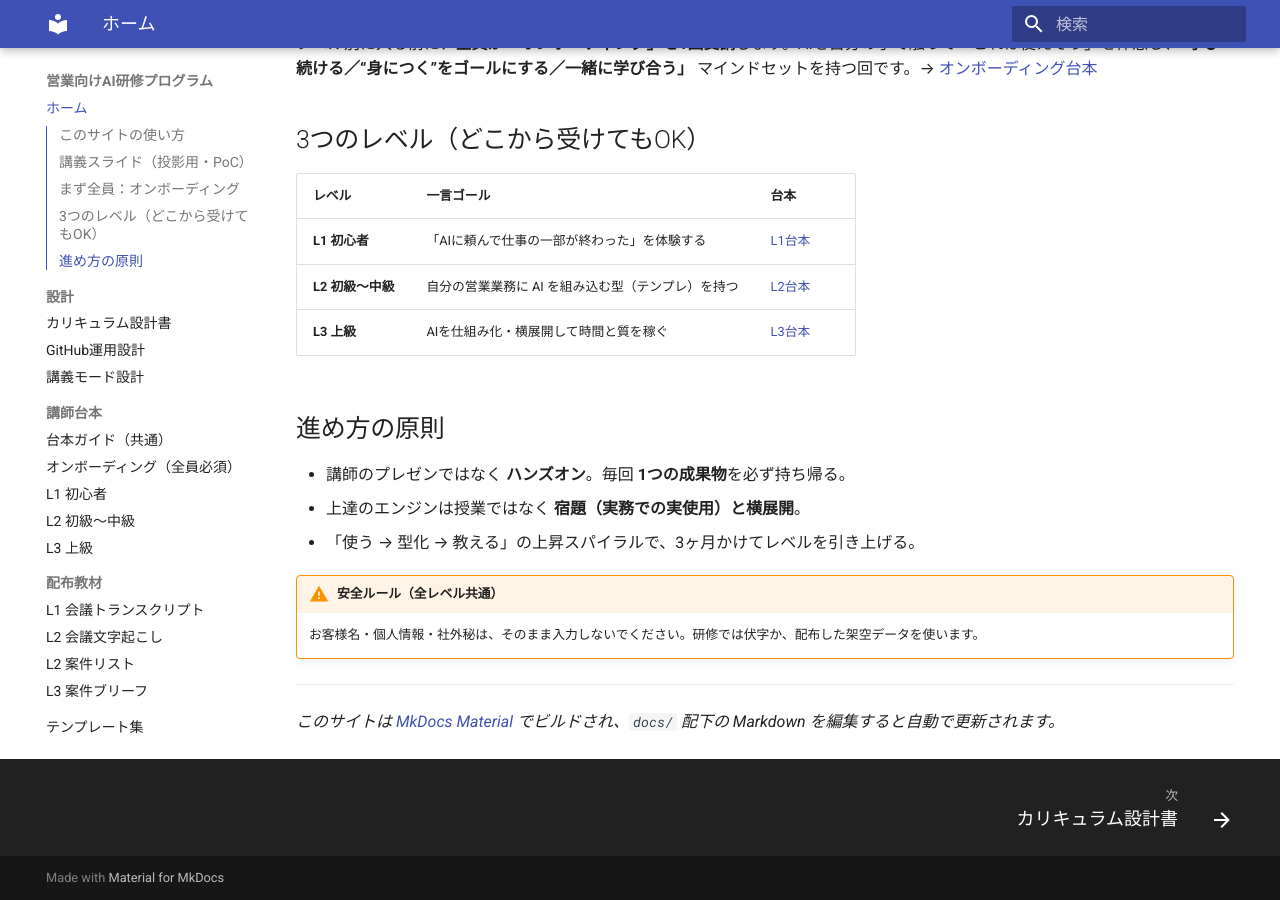
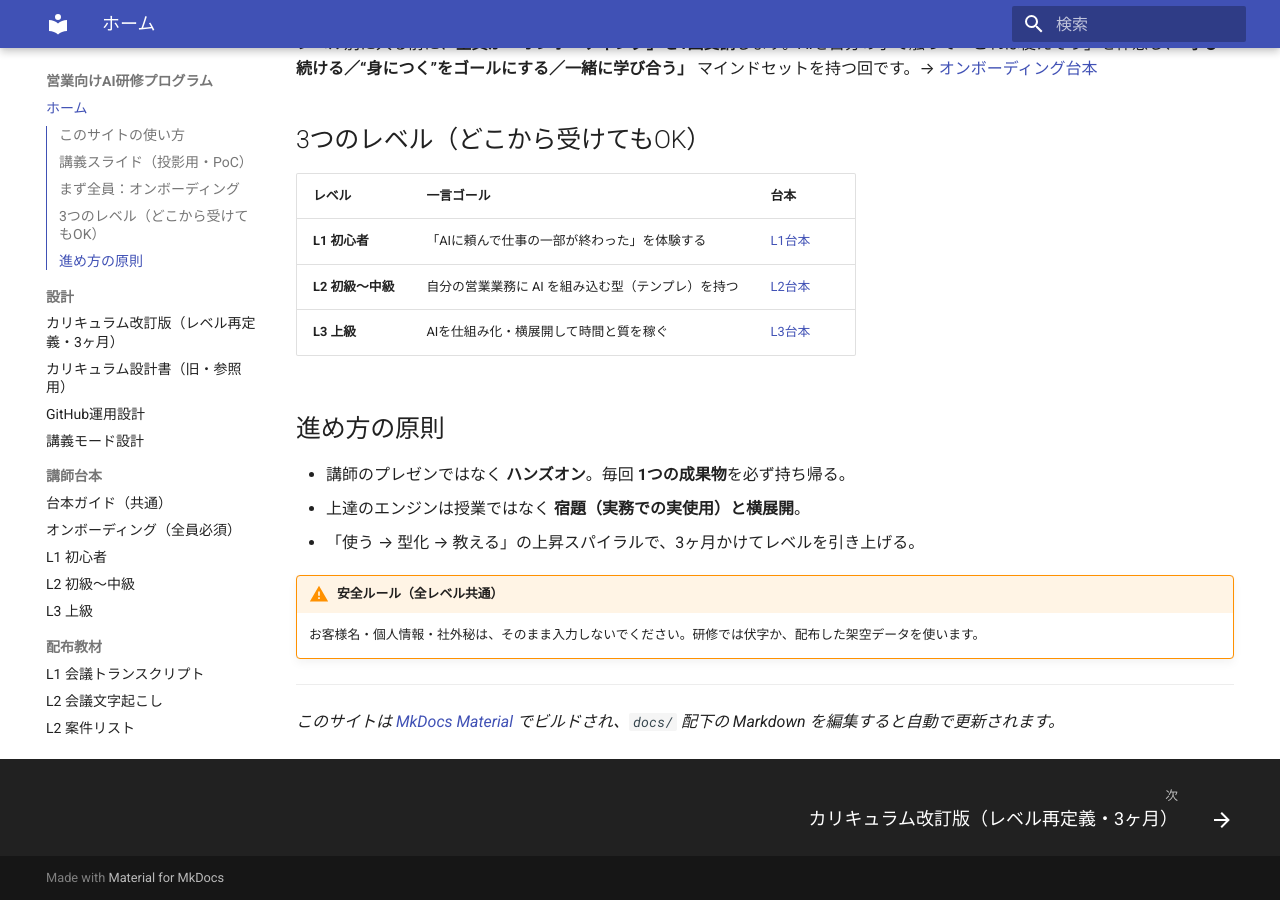
Before and after one commit to horiken1977/ai-education, an MkDocs documentation site: the page built from docs/index.md, in a window 1280 px wide and 900 px high, scrolled down 617 px. Built offline with MkDocs 1.6.1 and Material for MkDocs 9.7.7, drawn with Linux system fonts in a browser that asks for light colours; part of the change alters nothing that is shown.

Commit message:
feat: カリキュラム改訂版（レベル再定義＋営業フロー軸の3ヶ月プラン）を追加
- 旧L1→オンボーディング吸収。新LV1=チャットAI使い倒し/LV2=Bobでデモ/
  LV3=ICA・Copilot・Bob使い分け/エクストラ=AIアプリ
- 背骨を「営業業務→AIへの渡し方フロー」に統一
- 12週ざっくり設計＋ゴール分布（LV2 1割/LV3 7割/エクストラ 2割）
- 旧curriculum.md冒頭に改訂版への案内を追加

Co-Authored-By: Claude Opus 4.8 <noreply@anthropic.com>

````diff
--- /dev/null
+++ b/docs/design/curriculum-v2.md
@@ -0,0 +1,117 @@
+# カリキュラム改訂版（レベル再定義 ＋ 3ヶ月プラン）
+
+> 営業職向け ／ 完全リモート・ハンズオン ／ 1セッション60分・週1回・3ヶ月
+> ツール：IBM Consulting Advantage（ICA）／ Microsoft Copilot ／ IBM Bob
+> **背骨を「ツール別」から「営業の業務フロー → AIへの渡し方」に組み替え、各レベルの期待値を引き上げた版。**
+
+---
+
+## 0. 何を変えたか（要点）
+- **旧L1（会議録画→議事録）は「オンボーディング」に吸収**。全員の入口に統一。
+- レベルを一段引き上げて再定義：
+  - **LV1**：チャットAI（ICA / Copilot）を**使い倒せる**
+  - **LV2**：**IBM Bob でデモを作り、お客様に見せられる**
+  - **LV3**：業務に応じて **ICA / Copilot / Bob を使い分けられる**
+  - **エクストラ（希望者のみ）**：**Bob で簡単なAIアプリを作れる**
+- カリキュラムの軸を **「営業の業務を、どんな流れでAIに渡すか」** に統一（§2）。
+- 3ヶ月後のゴール分布：**LV2 1割／LV3 7割／エクストラ 2割（2〜3人）**。
+
+> ※「IBM Bob」は、デモ制作・簡単なAIアプリ制作ができるツールとして記述。具体的な操作手順は台本作成時に確認する。
+
+---
+
+## 1. 新レベル定義と卒業条件
+
+| レベル | 一言ゴール | 営業フロー上の担当 | 卒業条件（できること） |
+|---|---|---|---|
+| **オンボーディング**（全員必須・旧L1吸収） | AIに「仕事の素材」を渡す型とマインドセット | ②記録する | 会議を録画→Copilotで議事録・報告・次アクションを自力で作れる |
+| **LV1：チャットAI使い倒し** | 日常業務の大半をチャットAIに渡せる | ①調べる ③書く | リサーチ・要約・メール・下書き・壁打ちを自分のプロンプトで**週次で常用** |
+| **LV2：Bobでデモ** | 提案を「言葉」から「体感」へ | ④見せる | お客様前で見せられるデモを Bob で**1本作れる** |
+| **LV3：使い分け** | 案件まるごとAIで回す | ⑤回す（①〜④統合） | 1案件をリサーチ→提案→デモ→フォローまで、ICA/Copilot/Bobを**使い分けて回せる** |
+| **エクストラ**（希望者のみ） | AIを「作る側」に回る | ⑥作る | 業務課題を解くミニAIアプリを Bob で**1つ公開** |
+
+---
+
+## 2. カリキュラムの背骨：営業業務 × AIへの渡し方フロー
+
+営業の一連の流れを「どの業務を・どのAIに・どう渡すか」で並べ、各レベルがどの段を担うかを対応づける。
+
+| 営業の流れ | AIに渡すこと | 主に使うAI | 学ぶレベル |
+|---|---|---|---|
+| ① 調べる（商談前リサーチ） | 企業・業界・担当者・課題仮説の調査と整理 | ICA / Copilot | **LV1** |
+| ② 記録する（商談・会議） | 録画→文字起こし→議事録・次アクション | Copilot | **オンボーディング** |
+| ③ 書く（文章作成） | メール・要約・提案下書き・FAQ | Copilot / ICA | **LV1** |
+| ④ 見せる（提案を体感） | デモ・プロトの制作 | Bob | **LV2** |
+| ⑤ 回す（案件まるごと） | ①〜④を最適なAIで一気通貫＋品質管理 | ICA+Copilot+Bob | **LV3** |
+| ⑥ 作る（業務課題を解く） | 簡単なAIアプリ制作 | Bob | **エクストラ** |
+
+### 全レベル共通の「AIへの渡し方の型」（これを繰り返し体に入れる）
+```
+① 素材を渡す      … 人が文脈（会議・案件・資料）を持ち込む
+② 指示する        … 役割・依頼・出力形式・安全弁（要確認/事実を作らない）
+③ AIに作らせる    … 下書き・整形・デモ・アプリ
+④ 人が確認・仕上げ … 事実確認と判断は人間が持つ
+（→ ⑤ 再利用資産化：テンプレ／デモ／アプリとして残す）
+```
+> この型は1つだけ。レベルが上がっても“渡す対象（業務）”と“使うAI”が広がるだけ。だから積み上がる。
+
+---
+
+## 3. 3ヶ月（12週）ざっくり設計
+
+全員が **オンボーディング → LV1 → LV2 → LV3** を順に進むコホート型。希望者は途中から**エクストラ**へ分岐。
+
+| 週 | レベル | テーマ（営業業務 → AIに渡す） | 使うAI | その日できること |
+|---|---|---|---|---|
+| **W1** | オンボーディング | ②記録する：会議を録画→議事録・報告・次アクション。「素材を渡す」型を体得 | Copilot | 会議の記録をAIに渡して3点が作れる＋マインドセット |
+| **W2** | LV1 | ①調べる：商談前リサーチをAIに渡す（企業・業界・担当者・課題仮説） | ICA/Copilot | 1社のリサーチをAIで10分に |
+| **W3** | LV1 | ③書く：メール・要約・提案下書きをAIに渡す | Copilot | 日常の文章作成をAIで回す |
+| **W4** | LV1 | 使い倒す：壁打ち・ロープレ・アイデア出し＋ICAとCopilotの使い分け入門 | ICA/Copilot | チャットAIを毎日の相棒に（**LV1卒業**） |
+| **W5** | LV2 | ④見せる(1)：Bob入門。提案の「何を見せれば刺さるか」を決める | Bob | Bobの基本＋デモ設計 |
+| **W6** | LV2 | ④見せる(2)：Bobでデモを作る（ハンズオン） | Bob | 自分の案件のデモを1本作る |
+| **W7** | LV2 | ④見せる(3)：デモを磨く＋お客様前での見せ方・語り | Bob | お客様に見せられるデモ完成（**LV2卒業**） |
+| **W8** | LV3 | ⑤回す(1)：営業フロー全体マップ＝どの業務にどのAI（使い分けの判断軸） | 3ツール | 使い分けの地図を持つ |
+| **W9** | LV3 | ⑤回す(2)：案件演習 リサーチ→提案（ICA/Copilot） | ICA/Copilot | 案件前半を一気通貫 |
+| **W10** | LV3 | ⑤回す(3)：案件演習 デモ→提案資料（Bob/Copilot） | Bob/Copilot | 案件中盤を一気通貫 |
+| **W11** | LV3 | ⑤回す(4)：フォロー・クロージング＋品質管理。使い分けを確立 | 3ツール | 1案件まるごとAIで回せる（**LV3卒業**） |
+| **W12** | 統合＋成果共有 | 成果共有会＋自分の型を言語化。横展開／次の一歩 | — | ビフォーアフター共有・チャンピオン化 |
+
+### エクストラ（希望者のみ・並行/追加枠）
+- **開講タイミング**：LV2を早く卒業した層向けに **W8以降にオプション開講**（本流のLV3と並行する短い追加枠／オフィスアワー形式）。
+- **内容**：自分・チームの業務課題を1つ選び、Bobで **ミニAIアプリ**を 設計→制作→公開。2〜3人想定。
+- **アウトプット**：チームで使える小さなアプリ1つ（＝AIを“作る側”の体験）。
+
+---
+
+## 4. 3ヶ月後のゴール分布と、その達成方法
+
+### 目標分布（W12時点）
+| レベル | 目標比率 | 人数イメージ（15名なら） |
+|---|---|---|
+| LV2（Bobでデモまで） | **1割** | 1〜2名（ペースがゆっくりな層） |
+| LV3（使い分けまで） | **7割** | 10〜11名（中核） |
+| エクストラ（AIアプリ） | **2割** | 2〜3名（先行層） |
+
+> 全員がオンボーディング〜LV2を通過し、大半がLV3へ。先行層はエクストラへ。LV1止まりは作らない設計。
+
+### この分布を実現するレバー（ここが肝）
+1. **渡し方の型は1つ**（§2）。レベルが上がっても同じ型の応用なので、習熟が積み上がり加速する。
+2. **宿題＝毎週“実案件”でAIを使う**。上達するのは授業ではなく実務での反復。毎回「自分の案件でやる」を課す。
+3. **LV1を素早く抜ける設計**。日常業務（調べる・書く）は到達が速いので、早めにLV2/LV3へ時間を回す。
+4. **学び合い**：ブレイクアウトで見せ合い、先行者が教える側へ（チャンピオン化）。教えると定着し、LV3比率が上がる。
+5. **エクストラは“引き上げ”の象徴**：2〜3人が作る側に回る姿が、全体の到達イメージを引き上げる。
+
+### 進捗の見える化（既存ダッシュボードを流用）
+- レベル診断（Forms）を改訂レベルに合わせて更新し、**レベル分布の推移**を [ダッシュボード](../dashboard/index.md) で追う（LV2/LV3/エクストラの比率が目標へ寄るか）。
+
+---
+
+## 5. 既存資産への影響と次の一手
+本書はレベル再定義と3ヶ月の**ざっくり設計**まで。これに沿って、追って下記を改訂する（承認後）：
+1. **オンボーディング台本**：旧L1（会議→議事録）を正式に吸収する形へ微修正。
+2. **新LV1/LV2/LV3の台本＋Marpスライド**を、§3の各週テーマから起こす。
+3. **配布教材**：LV1（リサーチ素材・文章タスク）、LV2（デモ用ネタ）、LV3（案件まるごと演習セット）。
+4. **レベル診断Forms**を新レベルに更新。
+5. 旧 [カリキュラム設計書](curriculum.md) のL1/L2/L3定義を本書に合わせて更新。
+
+> まずはこの大枠（レベル定義・背骨・12週・分布）で方向性を確認 → OKなら台本／スライドへ展開する。
--- a/docs/design/curriculum.md
+++ b/docs/design/curriculum.md
@@ -1,4 +1,8 @@
 # 営業向け AI教育カリキュラム 設計書
+
+> **【改訂のお知らせ】レベル定義とゴール分布は [カリキュラム改訂版](curriculum-v2.md) に更新しました。**
+> 旧L1（会議→議事録）はオンボーディングに吸収、新LV1＝チャットAI使い倒し／LV2＝Bobでデモ／LV3＝ICA・Copilot・Bobの使い分け／エクストラ＝AIアプリ制作。
+> 本書（旧版）はL1/L2/L3の詳細設計の参照用として残しています（順次、改訂版に合わせて更新予定）。
 
 > 対象職種：営業 ／ 形式：完全リモート・ハンズオン ／ 1セッション60分・週1回・3ヶ月
 > ツール：IBM Consulting Advantage（以下 IBM CA）＋ Microsoft Copilot
--- a/mkdocs.yml
+++ b/mkdocs.yml
@@ -32,7 +32,8 @@ markdown_extensions:
 nav:
   - ホーム: index.md
   - 設計:
-      - カリキュラム設計書: design/curriculum.md
+      - カリキュラム改訂版（レベル再定義・3ヶ月）: design/curriculum-v2.md
+      - カリキュラム設計書（旧・参照用）: design/curriculum.md
       - GitHub運用設計: design/github-ops.md
       - 講義モード設計: design/lecture-mode.md
   - 講師台本:
````
